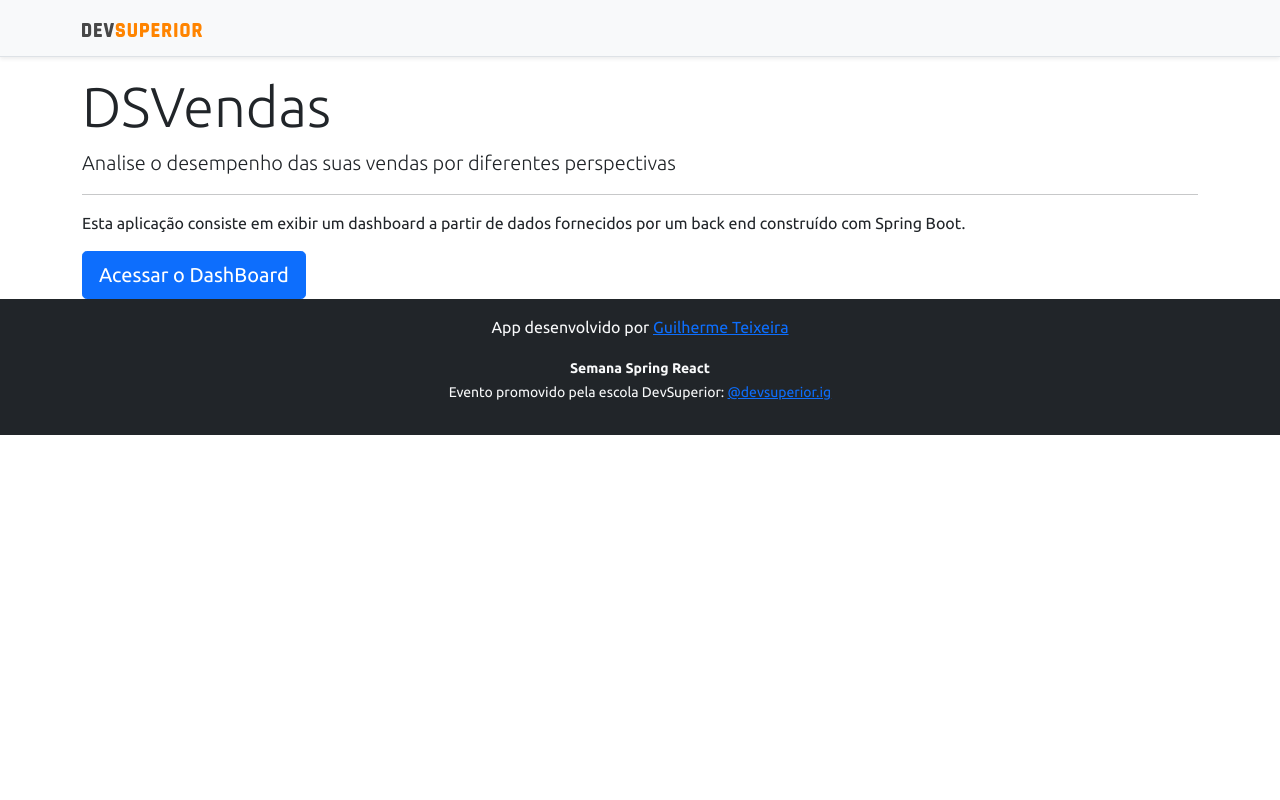
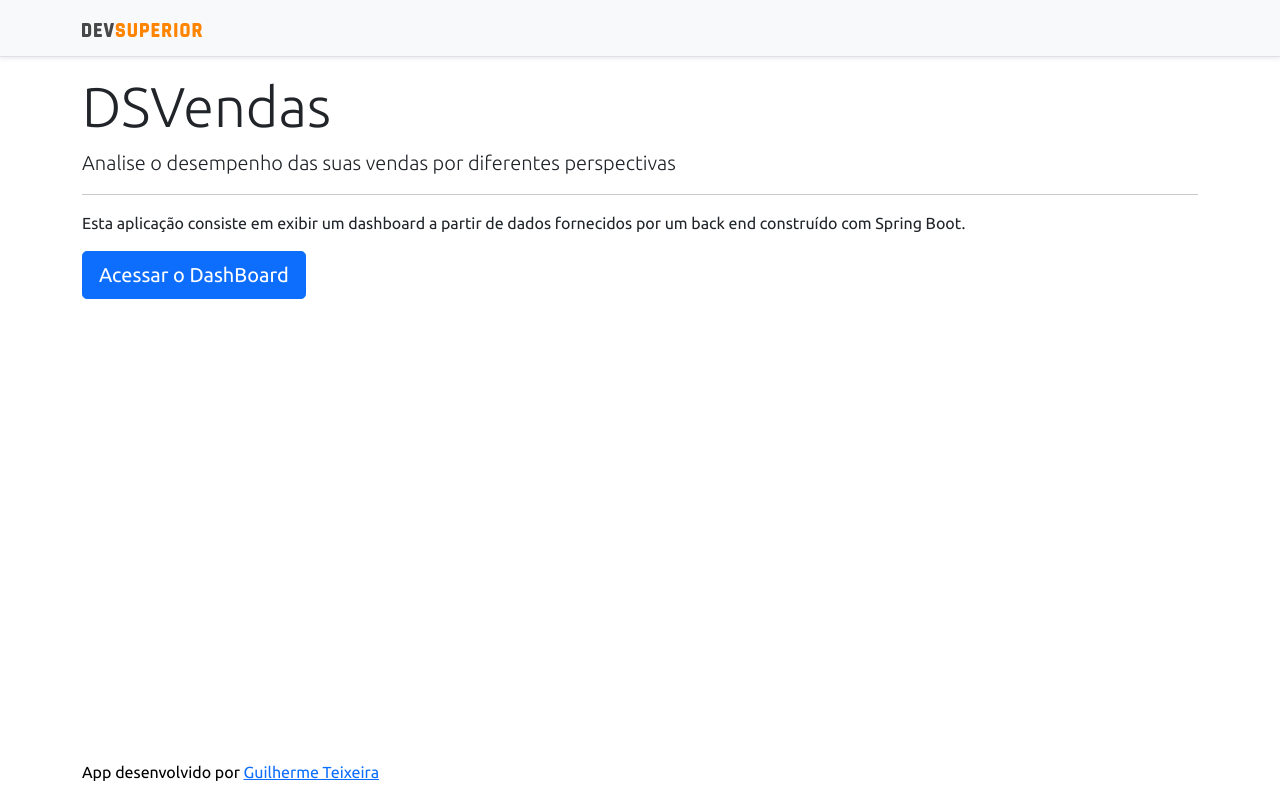
Before and after one commit to gtrodrigues04/projeto-sds3, a React (Create React App) app in the folder frontend/: page / in a window 1280 px wide. Built offline with nearby package versions, Linux system fonts and the light colour scheme.

Commit message:
Layout changes

```diff
--- a/frontend/src/assets/css/styles.css
+++ b/frontend/src/assets/css/styles.css
@@ -30,3 +30,9 @@ html, body {
 .text-primary {
     color: var(--color-primary) !important;
 }
+
+.text-dev {
+    color: #000;
+    position:absolute;
+    bottom:0;
+}
--- a/frontend/src/components/Footer/index.tsx
+++ b/frontend/src/components/Footer/index.tsx
@@ -1,6 +1,6 @@
 const Footer = () => {
     return (
-        <>
+
         <footer className="footer mt-auto py-3 bg-dark">
             <div className="container">
                 <p className="text-light">App desenvolvido por <a href="https://github.com/gtrodrigues04" target="_blank" rel="noreferrer">Guilherme Teixeira</a></p>
@@ -8,8 +8,6 @@ const Footer = () => {
                     Evento promovido pela escola DevSuperior: <a href="https://instagram.com/devsuperior.ig" target="_blank" rel="noreferrer">@devsuperior.ig</a></small></p>
             </div>
         </footer>
-        </>
-
     )
 }
 
--- a/frontend/src/pages/Home/index.tsx
+++ b/frontend/src/pages/Home/index.tsx
@@ -5,7 +5,6 @@ import { Link } from "react-router-dom"
 export const Home = () => {
     return (
         <>
-
         <NavBar />
         <div className="container">
             <div className="jumbotron">
@@ -17,9 +16,9 @@ export const Home = () => {
                     Acessar o DashBoard
                 </Link>
            </div>
-        </div>
-        <Footer />
+           <p className="text-dev">App desenvolvido por <a href="https://github.com/gtrodrigues04" target="_blank" rel="noreferrer">Guilherme Teixeira</a></p>
+          </div>
 
-        </>
+    </>
     )
 }
```
